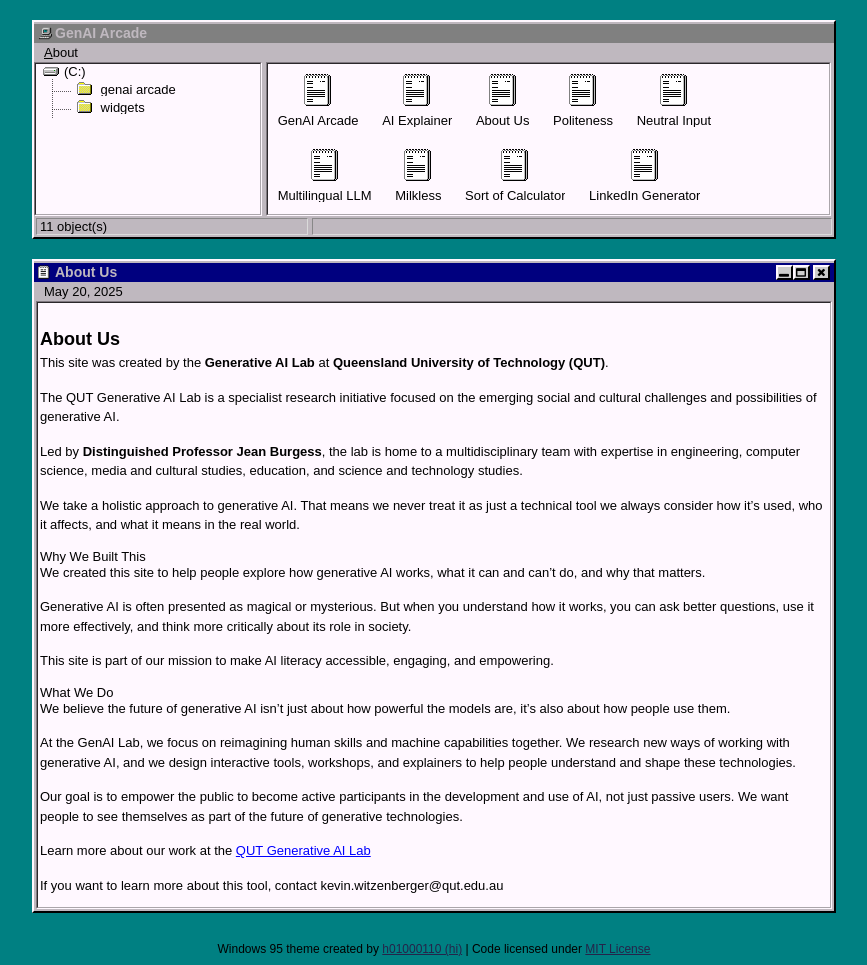
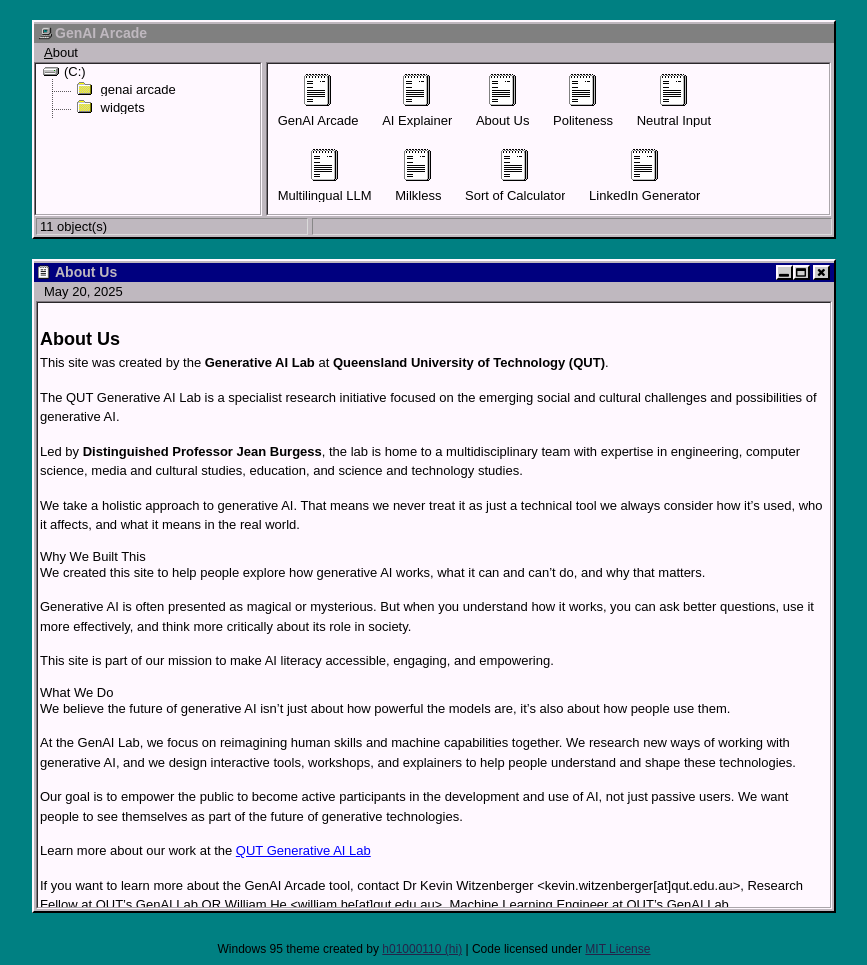
Before and after one commit to QUT-GenAI-Lab/genai-arcade, a Jekyll site: the page built from _posts/2025-05-20-about-us.markdown, in a window 1280 px wide. Shown: the whole page, without its empty margins (206-1073 px from the left). Built offline with Jekyll 4.4.1, drawn with Linux system fonts in a browser that asks for light colours.

Commit message:
Update 2025-05-20-about-us.markdown

```diff
--- a/_posts/2025-05-20-about-us.markdown
+++ b/_posts/2025-05-20-about-us.markdown
@@ -32,4 +32,4 @@
 
 Learn more about our work at the [QUT Generative AI Lab](https://research.qut.edu.au/gen)
 
-If you want to learn more about this tool, contact kevin.witzenberger@qut.edu.au
+If you want to learn more about the GenAI Arcade tool, contact Dr Kevin Witzenberger <kevin.witzenberger[at]qut.edu.au>, Research Fellow at QUT's GenAI Lab OR William He <william.he[at]qut.edu.au>, Machine Learning Engineer at QUT's GenAI Lab.
```
